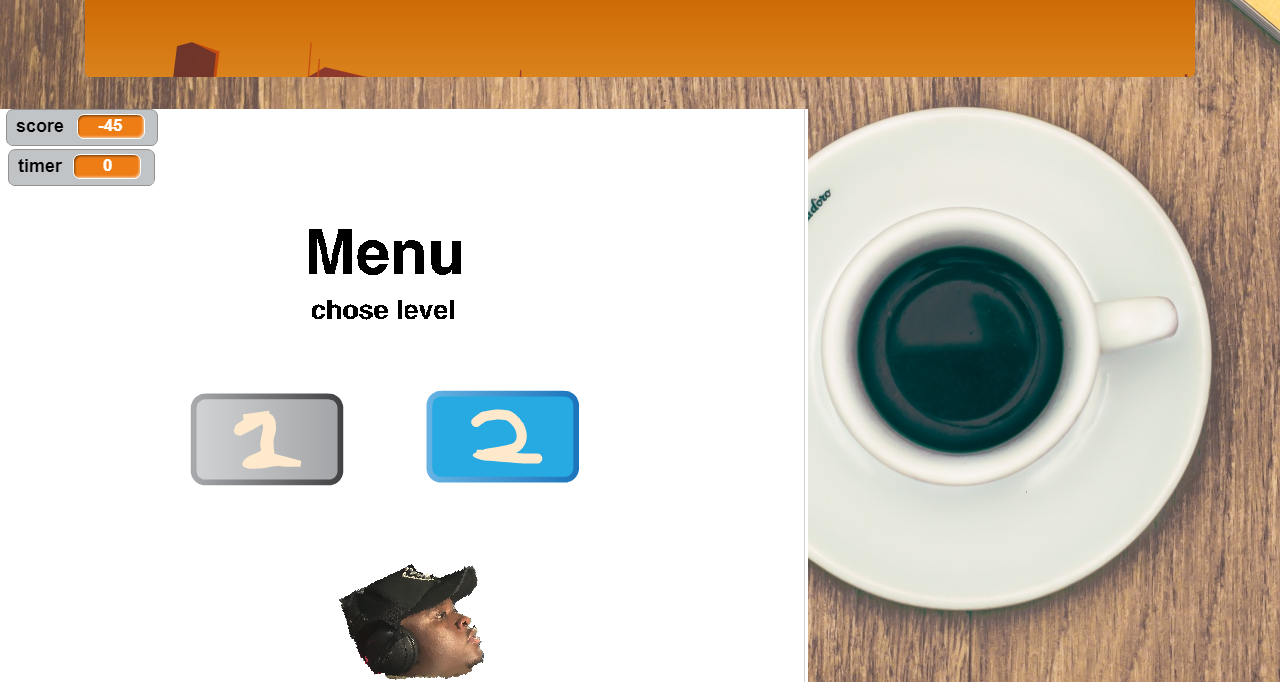
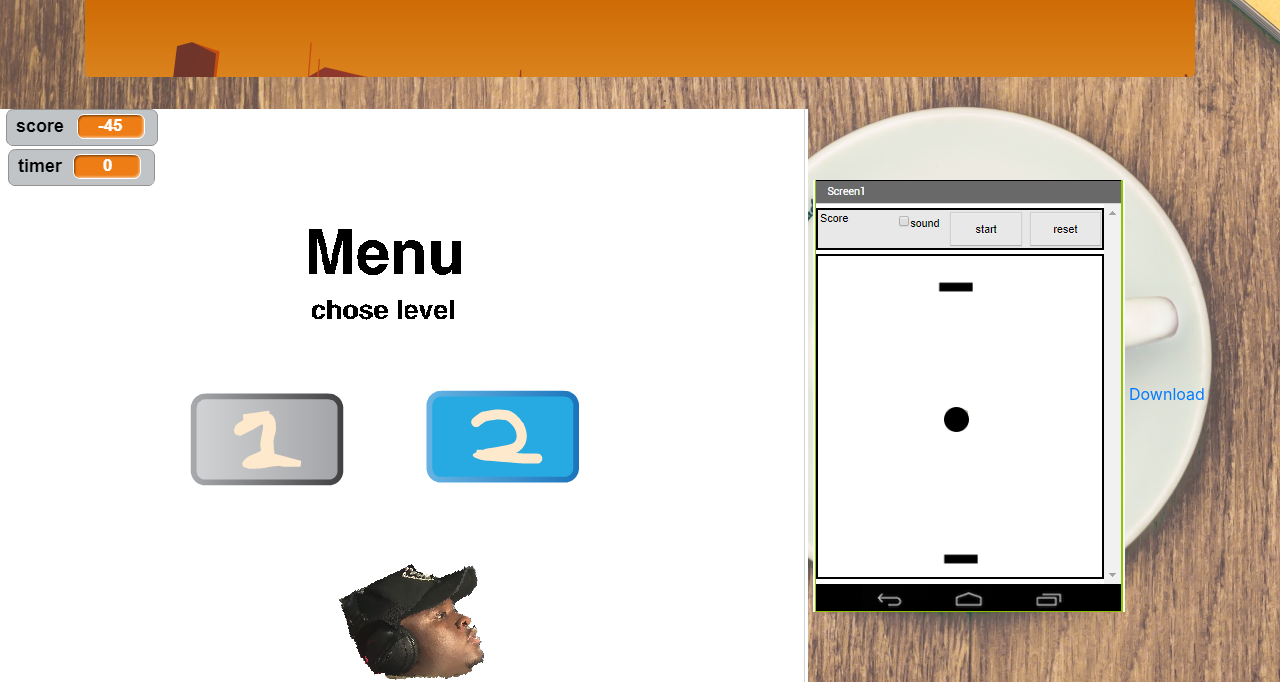
Before and after one commit to adiaz270/adiaz270.github.io, a plain HTML site: page my_website/portfolio.html in a window 1280 px wide. Shown: the part 188-870 px from the top of the page. Drawn offline with nearby package versions, Linux system fonts and the light colour scheme.

Commit message:
appinventor

```diff
--- a/my_website/portfolio.html
+++ b/my_website/portfolio.html
@@ -24,6 +24,8 @@
 			</div>
 		</div>
 		<a href=https://scratch.mit.edu/projects/178539677/><img src=images/raw_sauce.PNG></a>
+		<img src="images/Ryan_sniffs_dick.PNG" alt="Pong">
+		<a href="download/Alexis_&_Ryan.aia" download>Download</a>
 
 		<script>
 		function openNav() {
```
Also changed, not shown: my_website/images/Ryan_sniffs_dick.PNG (added), 1 other file.
